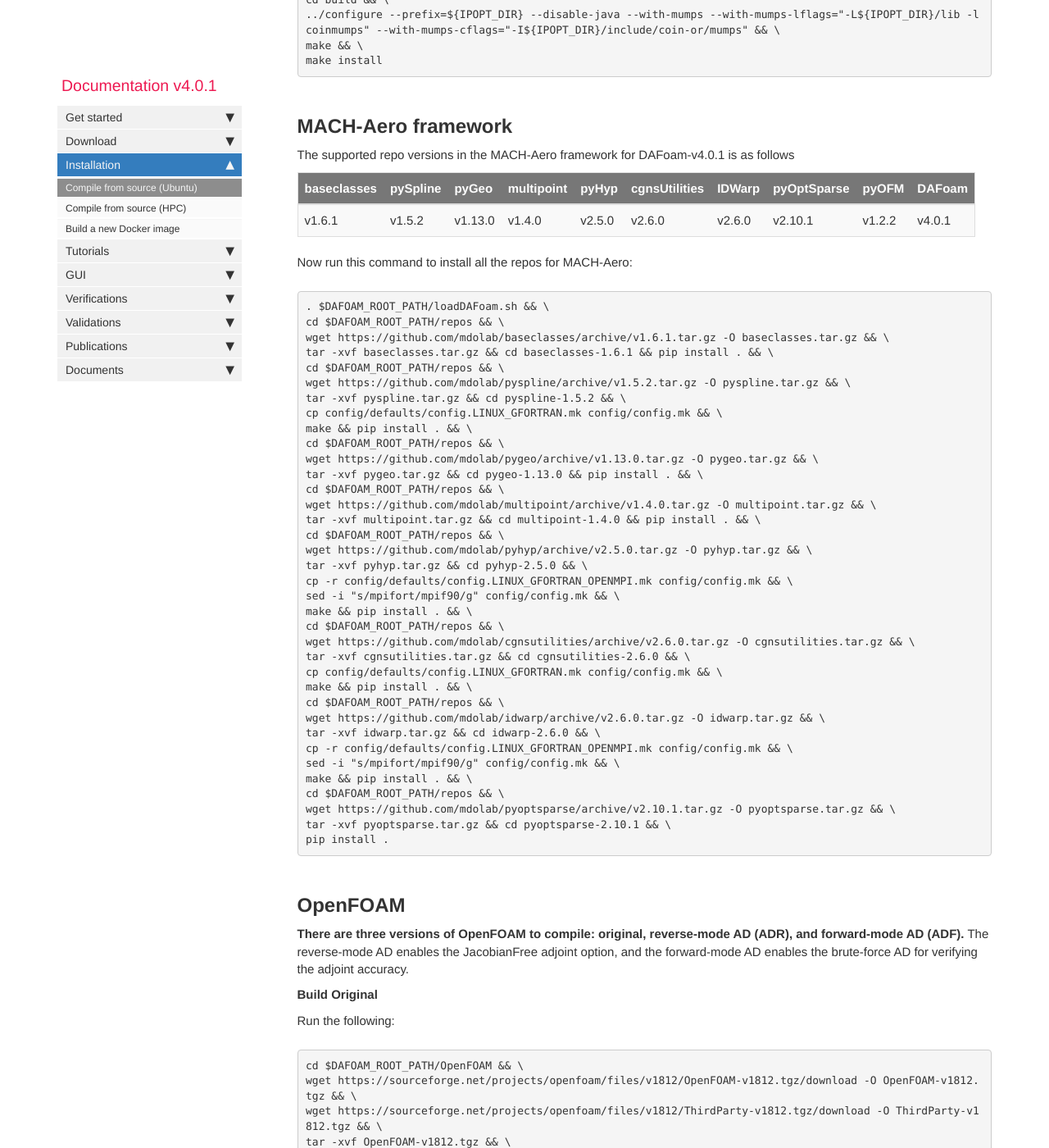
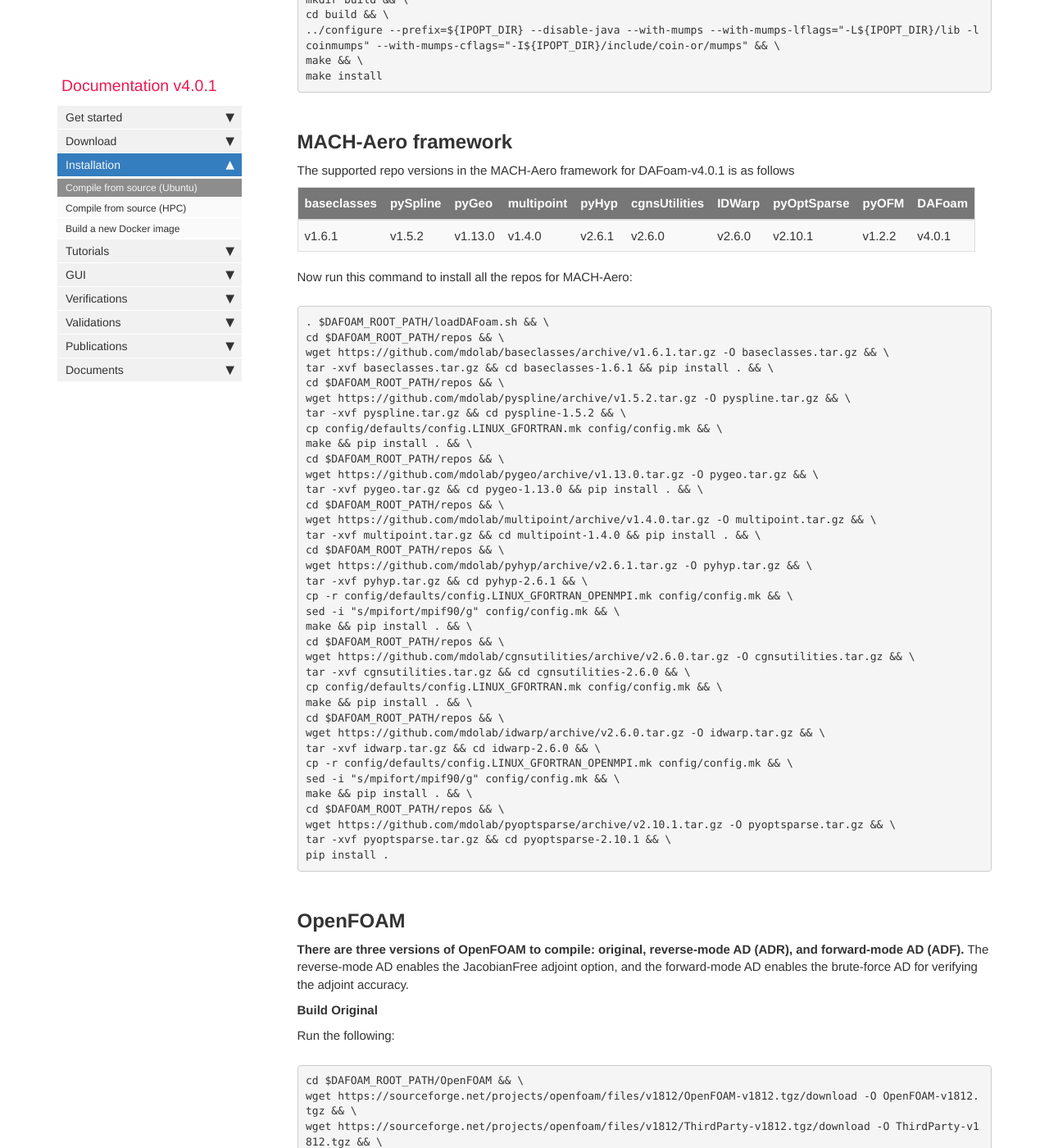
Before and after one commit to DAFoam/DAFoam.github.io, a Jekyll site: the page built from pages/mydoc/mydoc_installation_source.md, in a window 1280 px wide and 1400 px high, scrolled down 4338 px. Shown: the whole window at 82% size. Built offline with Jekyll 4.4.1, drawn with Linux system fonts in a browser that asks for light colours; comment, search, counter and statistics services are not loaded; some of the changed text lies outside the part shown.

Commit message:
content update

```diff
--- a/pages/mydoc/mydoc_installation_source.md
+++ b/pages/mydoc/mydoc_installation_source.md
@@ -186,7 +186,7 @@ The supported repo versions in the MACH-Aero framework for DAFoam-{{ site.latest
 
 baseclasses | pySpline |  pyGeo  | multipoint | pyHyp  | cgnsUtilities | IDWarp  | pyOptSparse | pyOFM  | DAFoam
 | :----------------------------------------------------------------------------------------------------------- |
-v1.6.1      | v1.5.2   | v1.13.0 | v1.4.0     | v2.5.0 | v2.6.0        | v2.6.0  | v2.10.1      | v1.2.2 | {{ site.latest_version }}
+v1.6.1      | v1.5.2   | v1.13.0 | v1.4.0     | v2.6.1 | v2.6.0        | v2.6.0  | v2.10.1      | v1.2.2 | {{ site.latest_version }}
 
 Now run this command to install all the repos for MACH-Aero:
 
@@ -207,8 +207,8 @@ cd $DAFOAM_ROOT_PATH/repos && \
 wget https://github.com/mdolab/multipoint/archive/v1.4.0.tar.gz -O multipoint.tar.gz && \
 tar -xvf multipoint.tar.gz && cd multipoint-1.4.0 && pip install . && \
 cd $DAFOAM_ROOT_PATH/repos && \
-wget https://github.com/mdolab/pyhyp/archive/v2.5.0.tar.gz -O pyhyp.tar.gz && \
-tar -xvf pyhyp.tar.gz && cd pyhyp-2.5.0 && \
+wget https://github.com/mdolab/pyhyp/archive/v2.6.1.tar.gz -O pyhyp.tar.gz && \
+tar -xvf pyhyp.tar.gz && cd pyhyp-2.6.1 && \
 cp -r config/defaults/config.LINUX_GFORTRAN_OPENMPI.mk config/config.mk && \
 sed -i "s/mpifort/mpif90/g" config/config.mk && \
 make && pip install . && \
```
Also changed, not shown: other parts of pages/mydoc/mydoc_installation_source.md (+8 -8 lines).
